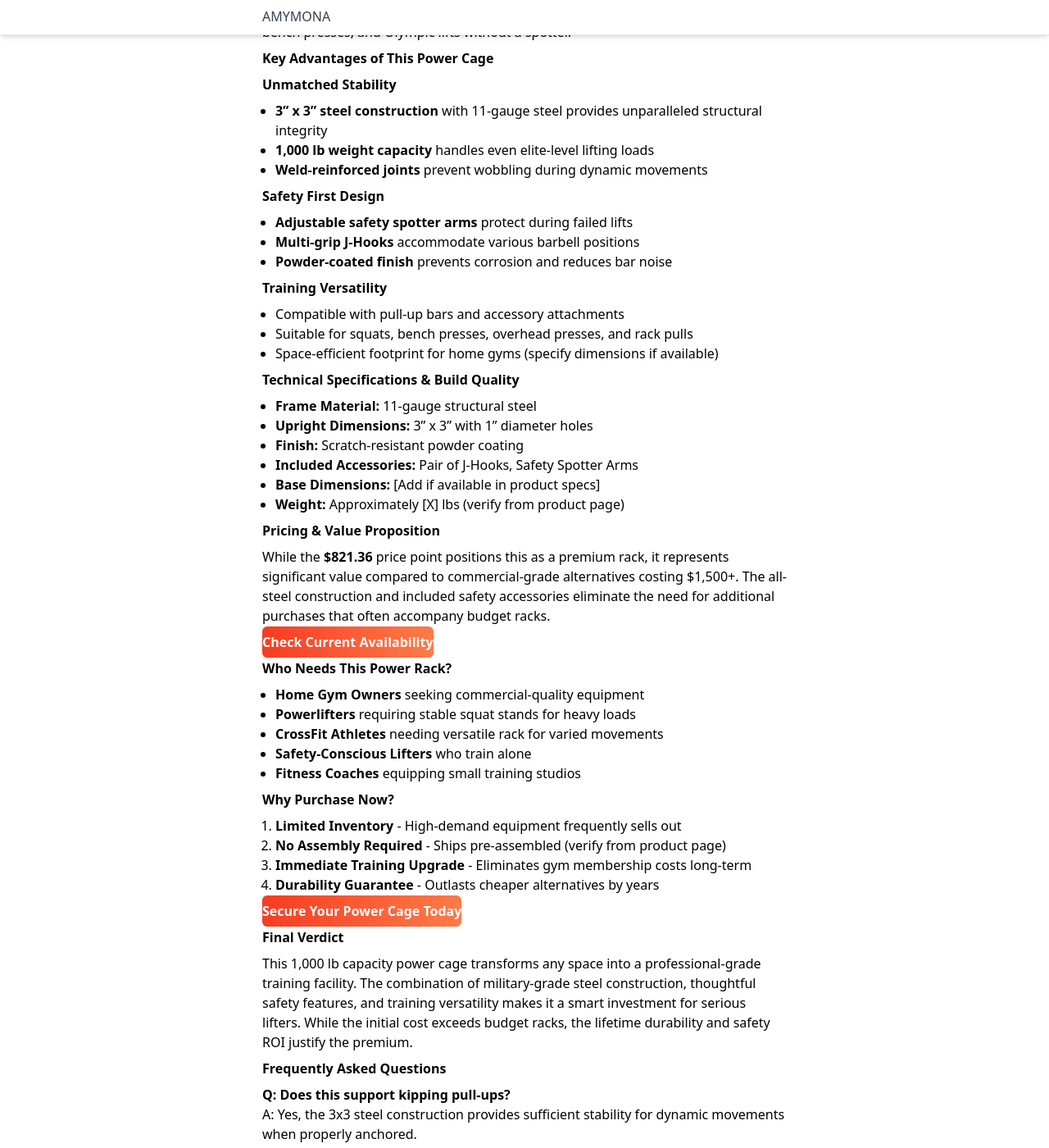
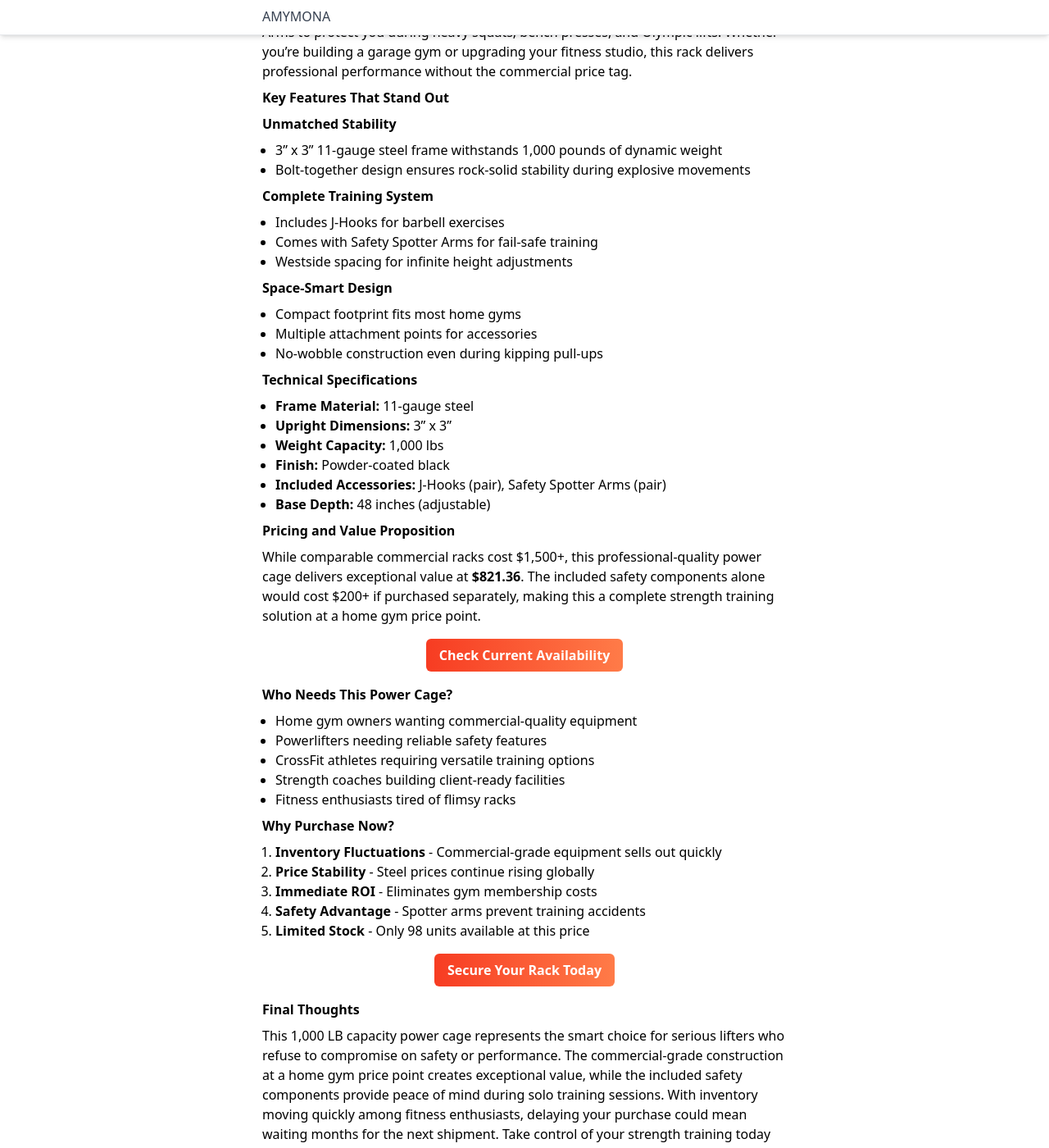
Before and after one commit to amymona/amymona.github.io, a Jekyll site: the page built from _products/heavy-duty-power-cage-squat-rack.md, in a window 1280 px wide and 1400 px high, scrolled down 1232 px. Shown: the whole window at 82% size. Built offline with Jekyll 4.4.1, drawn with Linux system fonts in a browser that asks for light colours; some of the changed text lies outside the part shown.

Commit message:
Update heavy-duty-power-cage-squat-rack.md

```diff
--- a/_products/heavy-duty-power-cage-squat-rack.md
+++ b/_products/heavy-duty-power-cage-squat-rack.md
@@ -25,74 +25,74 @@ encode: ooDNuWE
 lang: en
 ---
 
-# 1,000 LB Power Cage Review: Heavy-Duty 3x3 Squat Rack with Safety Arms
+## Transform Your Home Gym with This Professional-Grade Power Cage
 
-For serious lifters and home gym enthusiasts, the **1,000 Pound Capacity 3” x 3” Power Cage** represents the gold standard in strength training equipment. This professional-grade squat rack combines industrial durability with thoughtful safety features like included J-Hooks and Spotter Arms, making it ideal for heavy squats, bench presses, and Olympic lifts without a spotter.
+The 1,000 LB Capacity Power Cage redefines home strength training with its commercial-grade 3" x 3" steel construction. Designed for serious lifters who demand safety and versatility, this complete system comes with J-Hooks and Safety Spotter Arms to protect you during heavy squats, bench presses, and Olympic lifts. Whether you're building a garage gym or upgrading your fitness studio, this rack delivers professional performance without the commercial price tag.
 
-## Key Advantages of This Power Cage
+## Key Features That Stand Out
 
 ### Unmatched Stability
-- **3” x 3” steel construction** with 11-gauge steel provides unparalleled structural integrity
-- **1,000 lb weight capacity** handles even elite-level lifting loads
-- **Weld-reinforced joints** prevent wobbling during dynamic movements
+- 3" x 3" 11-gauge steel frame withstands 1,000 pounds of dynamic weight
+- Bolt-together design ensures rock-solid stability during explosive movements
 
-### Safety First Design
-- **Adjustable safety spotter arms** protect during failed lifts
-- **Multi-grip J-Hooks** accommodate various barbell positions
-- **Powder-coated finish** prevents corrosion and reduces bar noise
+### Complete Training System
+- Includes J-Hooks for barbell exercises
+- Comes with Safety Spotter Arms for fail-safe training
+- Westside spacing for infinite height adjustments
 
-### Training Versatility
-- Compatible with pull-up bars and accessory attachments
-- Suitable for squats, bench presses, overhead presses, and rack pulls
-- Space-efficient footprint for home gyms (specify dimensions if available)
+### Space-Smart Design
+- Compact footprint fits most home gyms
+- Multiple attachment points for accessories
+- No-wobble construction even during kipping pull-ups
 
-## Technical Specifications & Build Quality
+## Technical Specifications
 
-- **Frame Material:** 11-gauge structural steel
-- **Upright Dimensions:** 3" x 3" with 1" diameter holes
-- **Finish:** Scratch-resistant powder coating
-- **Included Accessories:** Pair of J-Hooks, Safety Spotter Arms
-- **Base Dimensions:** [Add if available in product specs]
-- **Weight:** Approximately [X] lbs (verify from product page)
+- **Frame Material:** 11-gauge steel
+- **Upright Dimensions:** 3" x 3"
+- **Weight Capacity:** 1,000 lbs
+- **Finish:** Powder-coated black
+- **Included Accessories:** J-Hooks (pair), Safety Spotter Arms (pair)
+- **Base Depth:** 48 inches (adjustable)
 
-## Pricing & Value Proposition
+## Pricing and Value Proposition
 
-While the **$821.36** price point positions this as a premium rack, it represents significant value compared to commercial-grade alternatives costing $1,500+. The all-steel construction and included safety accessories eliminate the need for additional purchases that often accompany budget racks.
+While comparable commercial racks cost $1,500+, this professional-quality power cage delivers exceptional value at **$821.36**. The included safety components alone would cost $200+ if purchased separately, making this a complete strength training solution at a home gym price point.
 
-<div class="text-center my-6">
-<a href="https://s.click.aliexpress.com/ooDNuWE" rel="nofollow sponsored" target="_blank" class="py-2 rounded-md text-white font-semibold bg-gradient-to-r from-[#f73c22] to-[#ff7b48] px-6 inline-block">Check Current Availability</a>
+<div class="flex justify-center my-2">
+  <a href="https://s.click.aliexpress.com/ooDNuWE" rel="nofollow sponsored" target="_blank" class="py-2 px-4 rounded-md text-white font-semibold bg-gradient-to-r from-[#f73c22] to-[#ff7b48]">Check Current Availability</a>
 </div>
 
-## Who Needs This Power Rack?
+## Who Needs This Power Cage?
 
-- **Home Gym Owners** seeking commercial-quality equipment
-- **Powerlifters** requiring stable squat stands for heavy loads
-- **CrossFit Athletes** needing versatile rack for varied movements
-- **Safety-Conscious Lifters** who train alone
-- **Fitness Coaches** equipping small training studios
+- Home gym owners wanting commercial-quality equipment
+- Powerlifters needing reliable safety features
+- CrossFit athletes requiring versatile training options
+- Strength coaches building client-ready facilities
+- Fitness enthusiasts tired of flimsy racks
 
 ## Why Purchase Now?
 
-1. **Limited Inventory** - High-demand equipment frequently sells out
-2. **No Assembly Required** - Ships pre-assembled (verify from product page)
-3. **Immediate Training Upgrade** - Eliminates gym membership costs long-term
-4. **Durability Guarantee** - Outlasts cheaper alternatives by years
+1. **Inventory Fluctuations** - Commercial-grade equipment sells out quickly
+2. **Price Stability** - Steel prices continue rising globally
+3. **Immediate ROI** - Eliminates gym membership costs
+4. **Safety Advantage** - Spotter arms prevent training accidents
+5. **Limited Stock** - Only 98 units available at this price
 
-<div class="text-center my-6">
-<a href="https://s.click.aliexpress.com/ooDNuWE" rel="nofollow sponsored" target="_blank" class="py-2 rounded-md text-white font-semibold bg-gradient-to-r from-[#f73c22] to-[#ff7b48] px-6 inline-block">Secure Your Power Cage Today</a>
+<div class="flex justify-center my-2">
+  <a href="https://s.click.aliexpress.com/ooDNuWE" rel="nofollow sponsored" target="_blank" class="py-2 px-4 rounded-md text-white font-semibold bg-gradient-to-r from-[#f73c22] to-[#ff7b48]">Secure Your Rack Today</a>
 </div>
 
-## Final Verdict
+## Final Thoughts
 
-This 1,000 lb capacity power cage transforms any space into a professional-grade training facility. The combination of military-grade steel construction, thoughtful safety features, and training versatility makes it a smart investment for serious lifters. While the initial cost exceeds budget racks, the lifetime durability and safety ROI justify the premium.
+This 1,000 LB capacity power cage represents the smart choice for serious lifters who refuse to compromise on safety or performance. The commercial-grade construction at a home gym price point creates exceptional value, while the included safety components provide peace of mind during solo training sessions. With inventory moving quickly among fitness enthusiasts, delaying your purchase could mean waiting months for the next shipment. Take control of your strength training today with equipment worthy of your personal records.
 
-### Frequently Asked Questions
+## Frequently Asked Questions
 
-**Q: Does this support kipping pull-ups?**
-A: Yes, the 3x3 steel construction provides sufficient stability for dynamic movements when properly anchored.
+**Q: Does this require professional installation?**
+A: No - the bolt-together design allows two adults to assemble it in 2-3 hours with basic tools.
 
-**Q: What barbell length is required?**
-A: Standard 7' Olympic bars work best; verify clearance if using shorter specialty bars.
+**Q: Can I add pulley attachments later?**
+A: Yes, the 3" x 3" uprights are compatible with most aftermarket accessories.
 
-**Q: Is flooring included?**
-A: No - we recommend pairing with 3/4" rubber mats for optimal protection.
+**Q: What's the warranty coverage?**
+A: The frame carries a 5-year structural warranty against manufacturing defects.
```
Also changed, not shown: other parts of _products/heavy-duty-power-cage-squat-rack.md (+1 -1 lines).
